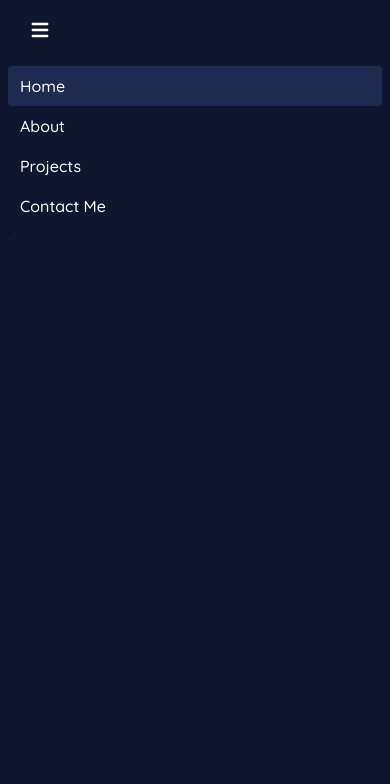
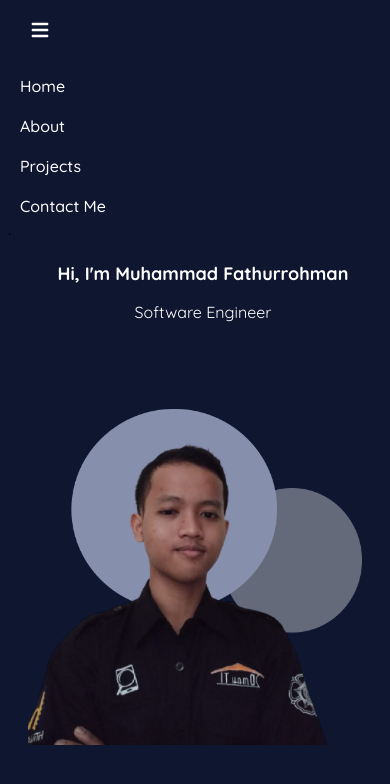
Before and after one commit to mfathur/personal-web, a Vue app: page / in a window 390 px wide. Shown: the top 784 px of the page. Built offline with nearby package versions, Linux system fonts and the light colour scheme.

Commit message:
add ui intro page

```diff
--- a/src/components/Nav.vue
+++ b/src/components/Nav.vue
@@ -9,7 +9,7 @@
         <div class="block w-full md:w-auto" id="mobile-menu">
         <ul class="flex flex-col mt-4 font-medium text-white md:flex-row md:space-x-8 md:mt-3 md:text-sm md:font-bold">
                 <li>
-                    <router-link to="/" class="block py-2 pl-3 pr-4 rounded bg-haiti-500 md:bg-transparent" aria-current="page">Home</router-link>
+                    <router-link to="/" class="block py-2 pl-3 pr-4 rounded md:bg-transparent" aria-current="page">Home</router-link>
                 </li>
                 <li>
                     <router-link to="/" class="block py-2 pl-3 pr-4">About</router-link>
--- /dev/null
+++ b/src/mixins/profile.js
@@ -0,0 +1,10 @@
+import { mapGetters } from 'vuex';
+
+export default {
+  data: () => ({}),
+  computed: {
+    ...mapGetters(
+      ['getProfile'],
+    ),
+  },
+};
--- /dev/null
+++ b/src/services/data/profile.json
@@ -0,0 +1,5 @@
+{
+    "name": "Muhammad Fathurrohman",
+    "job": "Software Engineer",
+    "img_profile_url": "./../assets/images/myphoto-home.png"
+}
--- /dev/null
+++ b/src/services/profileModel.js
@@ -0,0 +1,9 @@
+import data from './data/profile.json';
+
+const profileData = {
+  name: data.name,
+  job: data.job,
+  imgProfileUrl: data.img_profile_url,
+};
+
+export default profileData;
--- a/src/store/index.js
+++ b/src/store/index.js
@@ -1,9 +1,17 @@
 import { createStore } from 'vuex';
+
+import profileData from '@/services/profileModel';
 
 export default createStore({
   state: {
+    profile: profileData,
   },
   mutations: {
+  },
+  getters: {
+    getProfile(state) {
+      return state.profile;
+    },
   },
   actions: {
   },
--- a/src/views/Home.vue
+++ b/src/views/Home.vue
@@ -1,13 +1,20 @@
 <template>
-  <div class="home">
+  <div class="items-center justify-around text-white md:flex home">
+    <div class="ml-4 text-center md:text-left">
+      <h2 class="text-lg font-bold md:text-3xl">Hi, I'm {{getProfile.name}} </h2>
+      <h2 class="pt-3 sm:text-base md:text-2xl">{{getProfile.job}}</h2>
+    </div>
+    <img src="./../assets/images/myphoto-home.png" alt="My-photo" class="pb-8 px-7 md:px-0">
   </div>
 </template>
 
 <script>
 // @ is an alias to /src
+import profileMapGetters from '@/mixins/profile';
 
 export default {
   name: 'Home',
   components: {},
+  mixins: [profileMapGetters],
 };
 </script>
```
Also changed, not shown: src/assets/images/myphoto-home.png (added).
